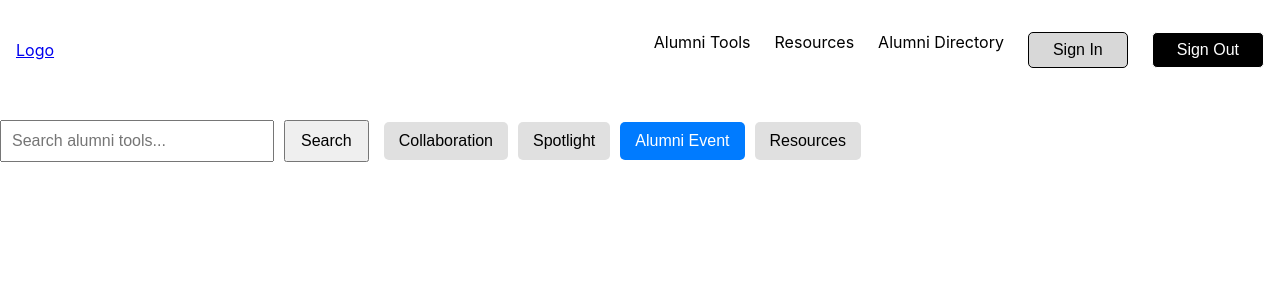
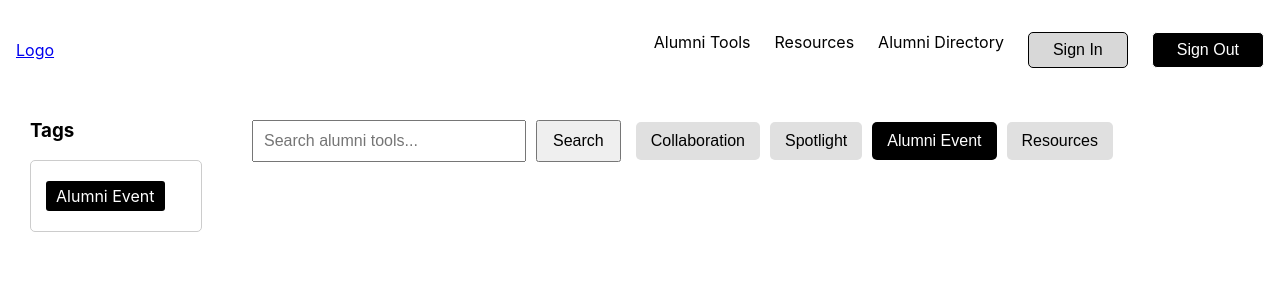
Before and after one commit to cfgcolumbus24/Team-17, a React (Create React App) app in the folder team17/: page /tools in a window 1280 px wide. Both pictures are taken after a click on the button "Alumni Event". Shown: the top 300 px of the page. Built offline with nearby package versions, Linux system fonts and the light colour scheme.

Commit message:
tags creation/filter detection

```diff
--- a/team17/src/components/Alumni-Tools.js
+++ b/team17/src/components/Alumni-Tools.js
@@ -26,7 +26,41 @@ function AlumniTools() {
     };
 
     return (
-        <div>
+        <div style={{ display: 'flex', alignItems: 'flex-start' }}>
+            <div style={{ marginRight: '20px', paddingLeft: '30px' }}>
+                <h3>Tags</h3>
+                <div style={{
+                    border: '1px solid #ccc',
+                    borderRadius: '5px',
+                    padding: '10px',
+                    minWidth: '150px',
+                    height: '50px',
+                    display: 'flex',
+                    alignItems: 'center',
+                }}>
+                    {selectedFilters.length > 0 ? (
+                        selectedFilters.map((filter) => (
+                            <span
+                                key={filter}
+                                style={{
+                                    display: 'inline-block',
+                                    backgroundColor: '#000',
+                                    color: '#fff',
+                                    borderRadius: '3px',
+                                    padding: '5px 10px',
+                                    margin: '5px',
+                                }}
+                            >
+                                {filter}
+                            </span>
+                        ))
+                    ) : (
+                        <span>No selected filters</span>
+                    )}
+                </div>
+            </div>
+
+            <div style={{ paddingLeft: '30px' }}>
                 <form onSubmit={handleSearchSubmit} style={{ display: 'flex', alignItems: 'center', margin: '20px 0' }}>
                     <input
                         type="text"
@@ -53,7 +87,7 @@ function AlumniTools() {
                                 style={{
                                     padding: '10px 15px',
                                     fontSize: '16px',
-                                backgroundColor: selectedFilters.includes(filter) ? '#007bff' : '#e0e0e0',
+                                    backgroundColor: selectedFilters.includes(filter) ? '#000' : '#e0e0e0',
                                     color: selectedFilters.includes(filter) ? '#fff' : '#000',
                                     border: 'none',
                                     borderRadius: '5px',
@@ -66,6 +100,7 @@ function AlumniTools() {
                     </div>
                 </form>
             </div>
+        </div>
     );
 }
 
```
Lines whose indentation alone changed are shown as unchanged.
